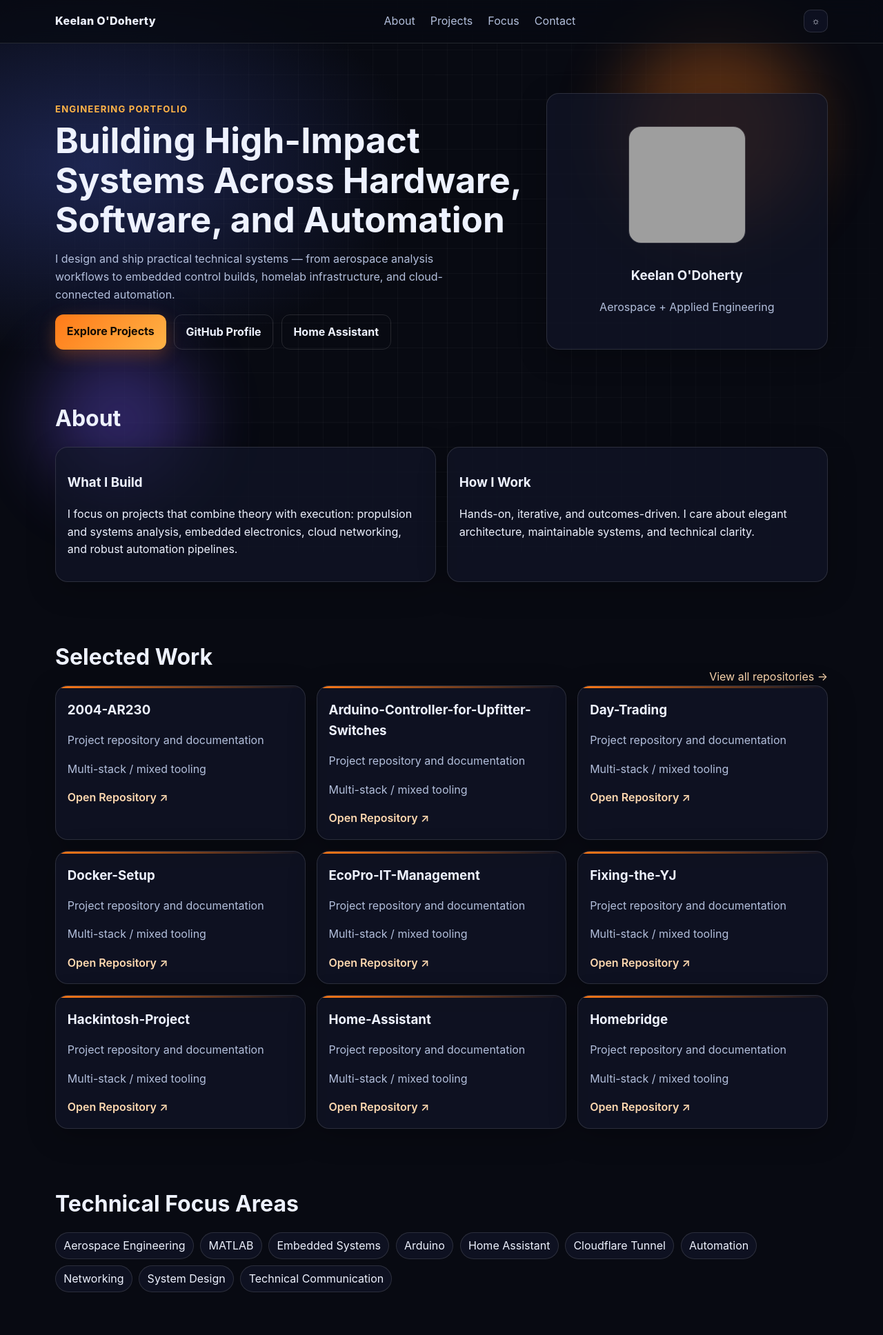
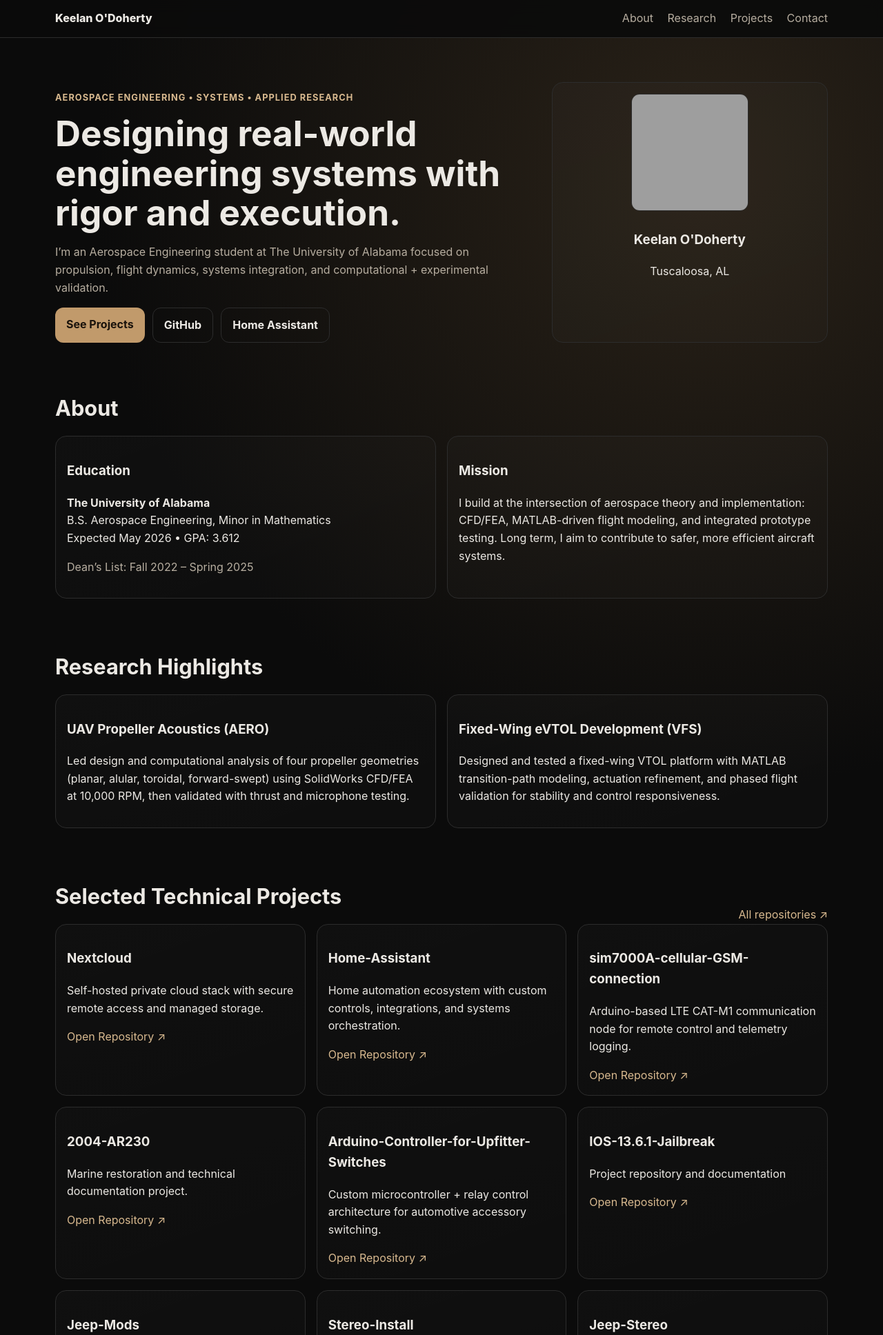
Before and after one commit to Keelan4604/keelan-portfolio, a PHP site: page / in a window 1280 px wide. Shown: the top 1936 px of the page at 69% size. Run offline with PHP 8.4, Linux system fonts and the light colour scheme; grey boxes are pictures that could not be loaded.

Commit message:
Refine portfolio with black/grey/camel theme and CV-based content

```diff
--- a/portfolio-site/index.html
+++ b/portfolio-site/index.html
@@ -3,98 +3,98 @@
 <head>
   <meta charset="UTF-8" />
   <meta name="viewport" content="width=device-width, initial-scale=1.0" />
-  <title>Keelan O'Doherty | Portfolio</title>
-  <meta name="description" content="Portfolio of Keelan O'Doherty — aerospace engineering, embedded systems, and technical builds." />
-  <meta property="og:title" content="Keelan O'Doherty | Portfolio" />
-  <meta property="og:description" content="Engineering projects, technical work, and contact information." />
-  <meta property="og:type" content="website" />
-  <meta property="og:url" content="https://keelanodoherty.org" />
-  <meta property="og:image" content="https://avatars.githubusercontent.com/u/30483212?v=4" />
-  <link rel="preconnect" href="https://avatars.githubusercontent.com" />
+  <title>Keelan O'Doherty | Aerospace Engineering Portfolio</title>
+  <meta name="description" content="Keelan O'Doherty — aerospace engineering portfolio featuring research, technical projects, and systems work." />
   <link rel="stylesheet" href="./styles.css" />
 </head>
 <body>
-  <div class="bg-orb orb1"></div>
-  <div class="bg-orb orb2"></div>
-  <div class="bg-grid"></div>
-
   <header class="topbar">
     <div class="container nav">
       <a class="brand" href="#">Keelan O'Doherty</a>
       <nav>
         <a href="#about">About</a>
+        <a href="#research">Research</a>
         <a href="#projects">Projects</a>
-        <a href="#focus">Focus</a>
         <a href="#contact">Contact</a>
       </nav>
-      <button id="themeToggle" aria-label="Toggle theme">☼</button>
     </div>
   </header>
 
   <main>
     <section class="hero container reveal">
-      <div class="hero-copy">
-        <p class="eyebrow">Engineering Portfolio</p>
-        <h1>Building High-Impact Systems Across Hardware, Software, and Automation</h1>
-        <p class="lead">I design and ship practical technical systems — from aerospace analysis workflows to embedded control builds, homelab infrastructure, and cloud-connected automation.</p>
+      <div>
+        <p class="kicker">Aerospace Engineering • Systems • Applied Research</p>
+        <h1>Designing real-world engineering systems with rigor and execution.</h1>
+        <p class="lead">I’m an Aerospace Engineering student at The University of Alabama focused on propulsion, flight dynamics, systems integration, and computational + experimental validation.</p>
         <div class="cta-row">
-          <a class="btn" href="#projects">Explore Projects</a>
-          <a class="btn ghost" href="https://github.com/Keelan4604" target="_blank" rel="noreferrer">GitHub Profile</a>
+          <a class="btn" href="#projects">See Projects</a>
+          <a class="btn ghost" href="https://github.com/Keelan4604" target="_blank" rel="noreferrer">GitHub</a>
           <a class="btn ghost" href="https://ha.keelanodoherty.org" target="_blank" rel="noreferrer">Home Assistant</a>
         </div>
       </div>
-      <div class="hero-card">
-        <img class="avatar" src="https://avatars.githubusercontent.com/u/30483212?v=4" alt="Keelan O'Doherty" />
+      <aside class="hero-card">
+        <img src="https://avatars.githubusercontent.com/u/30483212?v=4" alt="Keelan O'Doherty" class="avatar" />
         <h3>Keelan O'Doherty</h3>
-        <p>Aerospace + Applied Engineering</p>
-      </div>
+        <p>Tuscaloosa, AL</p>
+      </aside>
     </section>
 
     <section id="about" class="container section reveal">
       <h2>About</h2>
       <div class="grid two">
         <article class="card">
-          <h3>What I Build</h3>
-          <p>I focus on projects that combine theory with execution: propulsion and systems analysis, embedded electronics, cloud networking, and robust automation pipelines.</p>
+          <h3>Education</h3>
+          <p><strong>The University of Alabama</strong><br/>B.S. Aerospace Engineering, Minor in Mathematics<br/>Expected May 2026 • GPA: 3.612</p>
+          <p class="muted">Dean’s List: Fall 2022 – Spring 2025</p>
         </article>
         <article class="card">
-          <h3>How I Work</h3>
-          <p>Hands-on, iterative, and outcomes-driven. I care about elegant architecture, maintainable systems, and technical clarity.</p>
+          <h3>Mission</h3>
+          <p>I build at the intersection of aerospace theory and implementation: CFD/FEA, MATLAB-driven flight modeling, and integrated prototype testing. Long term, I aim to contribute to safer, more efficient aircraft systems.</p>
+        </article>
+      </div>
+    </section>
+
+    <section id="research" class="container section reveal">
+      <h2>Research Highlights</h2>
+      <div class="grid two">
+        <article class="card">
+          <h3>UAV Propeller Acoustics (AERO)</h3>
+          <p>Led design and computational analysis of four propeller geometries (planar, alular, toroidal, forward-swept) using SolidWorks CFD/FEA at 10,000 RPM, then validated with thrust and microphone testing.</p>
+        </article>
+        <article class="card">
+          <h3>Fixed-Wing eVTOL Development (VFS)</h3>
+          <p>Designed and tested a fixed-wing VTOL platform with MATLAB transition-path modeling, actuation refinement, and phased flight validation for stability and control responsiveness.</p>
         </article>
       </div>
     </section>
 
     <section id="projects" class="container section reveal">
       <div class="row-between">
-        <h2>Selected Work</h2>
-        <a href="https://github.com/Keelan4604?tab=repositories" target="_blank" rel="noreferrer">View all repositories →</a>
+        <h2>Selected Technical Projects</h2>
+        <a href="https://github.com/Keelan4604?tab=repositories" target="_blank" rel="noreferrer">All repositories ↗</a>
       </div>
       <div id="projectGrid" class="grid three"></div>
     </section>
 
-    <section id="focus" class="container section reveal">
-      <h2>Technical Focus Areas</h2>
-      <div class="chips">
-        <span>Aerospace Engineering</span><span>MATLAB</span><span>Embedded Systems</span><span>Arduino</span>
-        <span>Home Assistant</span><span>Cloudflare Tunnel</span><span>Automation</span><span>Networking</span>
-        <span>System Design</span><span>Technical Communication</span>
-      </div>
-    </section>
-
     <section id="contact" class="container section reveal">
       <h2>Contact</h2>
-      <div class="card">
-        <p><strong>GitHub:</strong> <a href="https://github.com/Keelan4604" target="_blank" rel="noreferrer">github.com/Keelan4604</a></p>
-        <p><strong>Website:</strong> <a href="https://keelanodoherty.org" target="_blank" rel="noreferrer">keelanodoherty.org</a></p>
-        <p><strong>Home Systems:</strong> <a href="https://ha.keelanodoherty.org" target="_blank" rel="noreferrer">ha.keelanodoherty.org</a></p>
+      <div class="grid two">
+        <article class="card">
+          <h3>Professional</h3>
+          <p><strong>Email:</strong> <a href="mailto:keelan.odoherty@icloud.com">keelan.odoherty@icloud.com</a><br/>
+          <strong>Phone:</strong> <a href="tel:+16023762533">(602) 376-2533</a><br/>
+          <strong>LinkedIn:</strong> <a href="https://www.linkedin.com/in/keelan-odoherty" target="_blank" rel="noreferrer">Keelan O'Doherty</a></p>
+        </article>
+        <article class="card">
+          <h3>Current Interests</h3>
+          <p>Propulsion, flight dynamics, systems engineering, and aircraft design trade studies with computational + experimental methods.</p>
+          <p class="muted">Open to research, engineering internships, and technical collaboration.</p>
+        </article>
       </div>
     </section>
   </main>
 
-  <footer class="container footer">
-    <p>© <span id="year"></span> Keelan O'Doherty · Crafted with intention.</p>
-  </footer>
-
+  <footer class="container footer">© <span id="year"></span> Keelan O'Doherty</footer>
   <script src="./script.js" defer></script>
 </body>
 </html>
--- a/portfolio-site/styles.css
+++ b/portfolio-site/styles.css
@@ -1,119 +1,42 @@
 :root {
-  --bg: #080a12;
-  --bg2: #0d1224;
-  --panel: rgba(17, 22, 40, 0.72);
-  --text: #eef2ff;
-  --muted: #b3bfdc;
-  --accent: #ff7a18;
-  --accent2: #ffb347;
-  --line: rgba(255,255,255,.12);
-  --link: #ffd9b0;
+  --bg: #0b0b0b;
+  --bg-soft: #151515;
+  --panel: #1c1c1c;
+  --text: #ece9e4;
+  --muted: #b7aea0;
+  --camel: #c19a6b;
+  --camel-soft: #d8b98f;
+  --line: #2c2c2c;
 }
-:root.light {
-  --bg: #f7f8fe;
-  --bg2: #eef2ff;
-  --panel: rgba(255,255,255,.84);
-  --text: #131a2e;
-  --muted: #4b587e;
-  --accent: #a84700;
-  --accent2: #da6f00;
-  --line: rgba(16,30,70,.16);
-  --link: #743600;
-}
-* { box-sizing: border-box; }
-html, body { margin: 0; }
-body {
-  font-family: Inter, Segoe UI, Roboto, Arial, sans-serif;
-  background: radial-gradient(1200px 700px at 10% 10%, #1d2550 0%, var(--bg) 40%), linear-gradient(170deg, var(--bg), var(--bg2));
-  color: var(--text);
-  line-height: 1.6;
-  overflow-x: hidden;
-}
-.bg-grid {
-  position: fixed; inset: 0; pointer-events: none; z-index: -2;
-  background-image: linear-gradient(to right, rgba(255,255,255,.03) 1px, transparent 1px), linear-gradient(to bottom, rgba(255,255,255,.03) 1px, transparent 1px);
-  background-size: 36px 36px;
-  mask-image: radial-gradient(circle at center, black 35%, transparent 95%);
-}
-.bg-orb { position: fixed; border-radius: 50%; filter: blur(50px); opacity: .33; z-index: -1; pointer-events:none; animation: float 10s ease-in-out infinite; }
-.orb1 { width: 280px; height: 280px; background: #ff7a18; top: 8%; right: 8%; }
-.orb2 { width: 220px; height: 220px; background: #7a5cff; bottom: 10%; left: 5%; animation-delay: -4s; }
-@keyframes float { 0%,100% { transform: translateY(0) } 50% { transform: translateY(-20px) } }
-
-.container { width: min(1120px, 92%); margin: 0 auto; }
-.topbar {
-  position: sticky; top: 0; z-index: 40;
-  backdrop-filter: blur(14px);
-  background: color-mix(in srgb, var(--bg) 72%, transparent);
-  border-bottom: 1px solid var(--line);
-}
-.nav { display:flex; align-items:center; justify-content:space-between; gap:1rem; padding: .9rem 0; }
-.brand { color: var(--text); text-decoration: none; font-weight: 800; letter-spacing:.02em; }
-nav a { text-decoration: none; color: var(--muted); margin: 0 .55rem; transition: color .2s ease; }
-nav a:hover { color: var(--text); }
-#themeToggle {
-  border: 1px solid var(--line); border-radius: 10px; padding: .5rem .65rem;
-  color: var(--text); background: var(--panel); cursor:pointer;
-}
-.hero {
-  display:grid; grid-template-columns: 1.35fr .8fr; gap:1.4rem;
-  padding: 4.5rem 0 2rem;
-}
-.eyebrow { color: var(--accent2); font-weight: 700; text-transform: uppercase; letter-spacing: .09em; font-size:.82rem; margin-bottom:.4rem; }
-h1 { font-size: clamp(2rem, 4vw, 3.2rem); line-height: 1.12; margin:.25rem 0 .8rem; }
-.lead { color: var(--muted); max-width: 62ch; }
-.hero-card, .card {
-  background: var(--panel);
-  border: 1px solid var(--line);
-  border-radius: 18px;
-  box-shadow: 0 10px 40px rgba(0,0,0,.25);
-}
-.hero-card { padding: 1rem; display:flex; flex-direction:column; align-items:center; justify-content:center; text-align:center; }
-.avatar { width: 170px; height:170px; object-fit:cover; border-radius: 18px; border: 1px solid var(--line); margin-bottom: .8rem; }
-.hero-card p { margin:0; color: var(--muted); }
-.cta-row { display:flex; flex-wrap:wrap; gap:.7rem; margin-top:1rem; }
-.btn {
-  text-decoration:none; color:#130c04; font-weight:700;
-  background: linear-gradient(135deg, var(--accent), var(--accent2));
-  border:0; border-radius: 12px; padding: .74rem 1.05rem;
-  transition: transform .18s ease, box-shadow .18s ease;
-  box-shadow: 0 8px 24px rgba(255,122,24,.28);
-}
-.btn:hover { transform: translateY(-2px); }
-.btn.ghost {
-  color: var(--text); background: transparent; border: 1px solid var(--line); box-shadow:none;
-}
-.section { padding: 2.6rem 0; }
-h2 { margin: 0 0 1rem; font-size: clamp(1.5rem,2.5vw,2rem); }
-.grid { display:grid; gap: 1rem; }
-.grid.two { grid-template-columns: repeat(2,minmax(0,1fr)); }
-.grid.three { grid-template-columns: repeat(3,minmax(0,1fr)); }
-.card { padding: 1.05rem; }
-.row-between { display:flex; justify-content:space-between; align-items:flex-end; gap:1rem; }
-.row-between a { color: var(--link); text-decoration:none; }
-.row-between a:hover { text-decoration: underline; }
-.chips { display:flex; flex-wrap:wrap; gap:.6rem; }
-.chips span { background: var(--panel); border:1px solid var(--line); border-radius: 999px; padding:.35rem .7rem; }
-#projectGrid .card { position: relative; overflow: hidden; }
-#projectGrid .card::before {
-  content:''; position:absolute; inset:0 auto auto 0; width:100%; height:3px;
-  background: linear-gradient(90deg, var(--accent), transparent);
-}
-#projectGrid h3 { margin:.2rem 0 .5rem; }
-#projectGrid p { color: var(--muted); }
-#projectGrid a { color: var(--link); text-decoration: none; font-weight: 600; }
-#projectGrid a:hover { text-decoration: underline; }
-.footer { padding: 2.5rem 0 3.2rem; color: var(--muted); }
-
-.reveal { opacity: 0; transform: translateY(16px); transition: opacity .6s ease, transform .6s ease; }
-.reveal.show { opacity:1; transform: translateY(0); }
-
-@media (max-width: 980px) {
-  .hero { grid-template-columns: 1fr; }
-  .grid.three { grid-template-columns: repeat(2,minmax(0,1fr)); }
-}
-@media (max-width: 700px) {
-  nav { display:none; }
-  .grid.two, .grid.three { grid-template-columns: 1fr; }
-  .avatar { width: 130px; height:130px; }
-}
+*{box-sizing:border-box}
+body{margin:0;font-family:Inter,Segoe UI,Arial,sans-serif;background:radial-gradient(circle at 80% 10%, #2a2218 0%, var(--bg) 35%),var(--bg);color:var(--text);line-height:1.6}
+.container{width:min(1120px,92%);margin:0 auto}
+.topbar{position:sticky;top:0;z-index:20;background:rgba(11,11,11,.92);backdrop-filter:blur(10px);border-bottom:1px solid var(--line)}
+.nav{display:flex;justify-content:space-between;align-items:center;padding:.9rem 0}
+.brand{text-decoration:none;color:var(--text);font-weight:800}
+nav a{color:var(--muted);text-decoration:none;margin-left:1rem}
+nav a:hover{color:var(--camel-soft)}
+.hero{display:grid;grid-template-columns:1.4fr .8fr;gap:1.2rem;padding:4rem 0 2rem}
+.kicker{color:var(--camel-soft);text-transform:uppercase;letter-spacing:.08em;font-size:.8rem;font-weight:700}
+h1{font-size:clamp(2rem,4vw,3.3rem);line-height:1.12;margin:.3rem 0 .9rem}
+.lead{color:var(--muted);max-width:65ch}
+.hero-card,.card{background:linear-gradient(160deg, rgba(255,255,255,.02), rgba(255,255,255,.01));border:1px solid var(--line);border-radius:16px}
+.hero-card{padding:1rem;text-align:center}
+.avatar{width:170px;height:170px;object-fit:cover;border-radius:12px;border:1px solid var(--line)}
+.cta-row{display:flex;gap:.7rem;flex-wrap:wrap;margin-top:1rem}
+.btn{padding:.72rem 1rem;border-radius:12px;text-decoration:none;font-weight:700;background:var(--camel);color:#1a130c}
+.btn.ghost{background:transparent;border:1px solid var(--line);color:var(--text)}
+.section{padding:2.2rem 0}
+h2{font-size:clamp(1.5rem,2.4vw,2rem);margin:.2rem 0 1rem}
+.grid{display:grid;gap:1rem}.grid.two{grid-template-columns:repeat(2,minmax(0,1fr))}.grid.three{grid-template-columns:repeat(3,minmax(0,1fr))}
+.card{padding:1rem}
+.row-between{display:flex;justify-content:space-between;align-items:flex-end;gap:.8rem}
+.row-between a,.card a{color:var(--camel-soft);text-decoration:none}
+.row-between a:hover,.card a:hover{text-decoration:underline}
+#projectGrid .card{transition:transform .2s ease,border-color .2s ease}
+#projectGrid .card:hover{transform:translateY(-4px);border-color:#3a3126}
+.muted{color:var(--muted)}
+.footer{padding:2rem 0 3rem;color:var(--muted)}
+.reveal{opacity:0;transform:translateY(12px);transition:all .5s ease}.reveal.show{opacity:1;transform:none}
+@media(max-width:900px){.hero{grid-template-columns:1fr}.grid.three{grid-template-columns:repeat(2,minmax(0,1fr))}}
+@media(max-width:700px){nav{display:none}.grid.two,.grid.three{grid-template-columns:1fr}}
```
Also changed, not shown: portfolio-site/script.js (+25 -39 lines).
